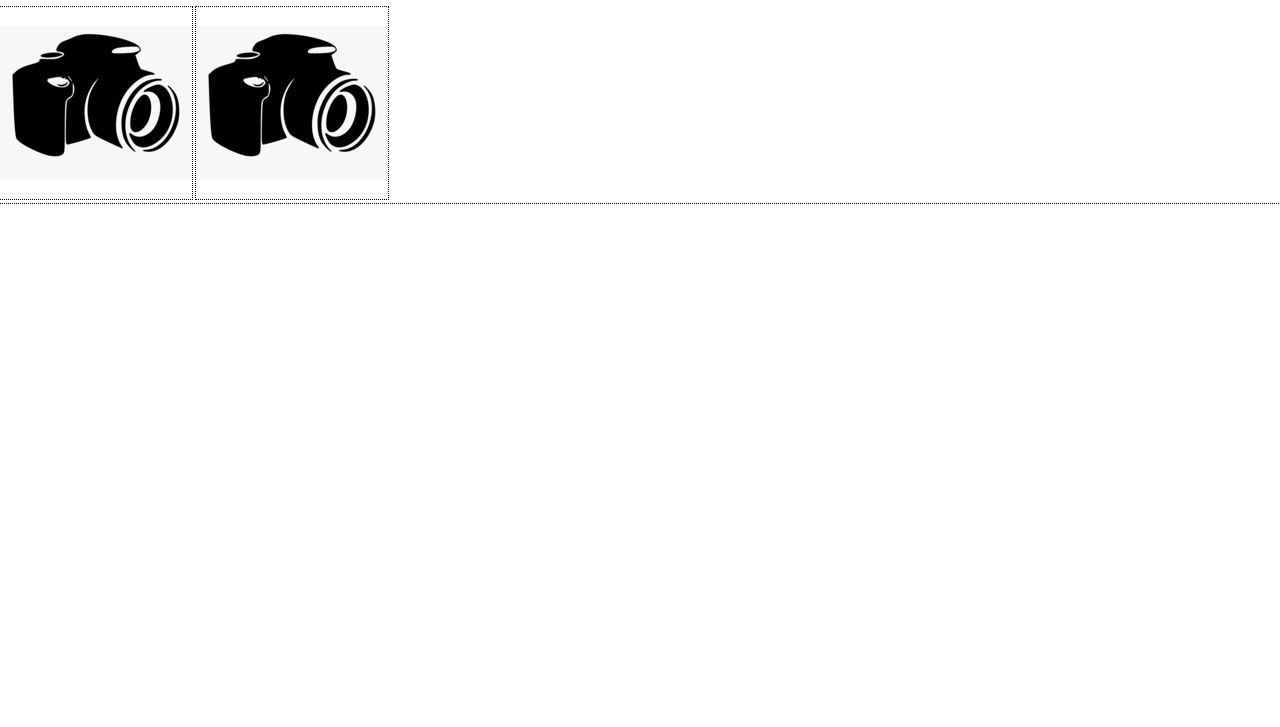
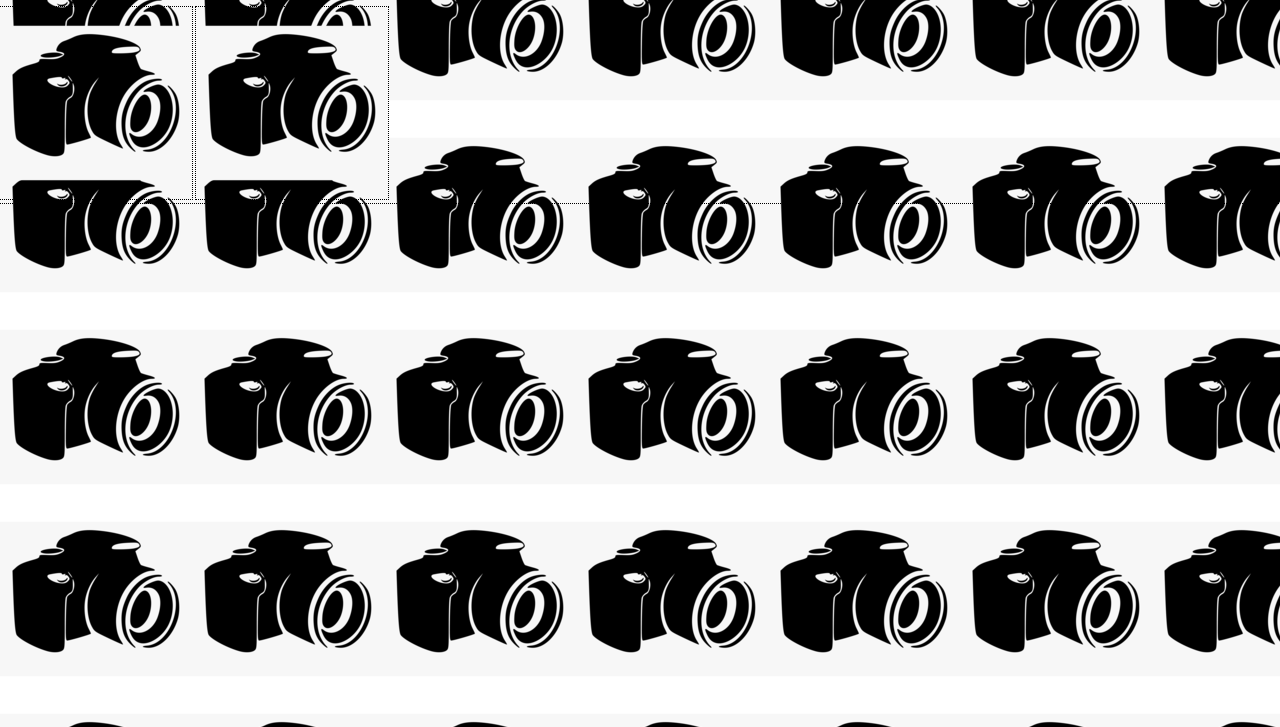
Before and after one commit to AlexD4612/google-doodle, a plain HTML site: page index.html in a window 1280 px wide. Shown: the part 73-800 px from the top of the page. Drawn offline with nearby package versions, Linux system fonts and the light colour scheme.

Commit message:
background image

```diff
--- a/css/styles.css
+++ b/css/styles.css
@@ -8,3 +8,7 @@
 * {
     outline: 1px dotted black;
 }
+
+body{
+  background-image: url(../img/camera.png);
+}
```
